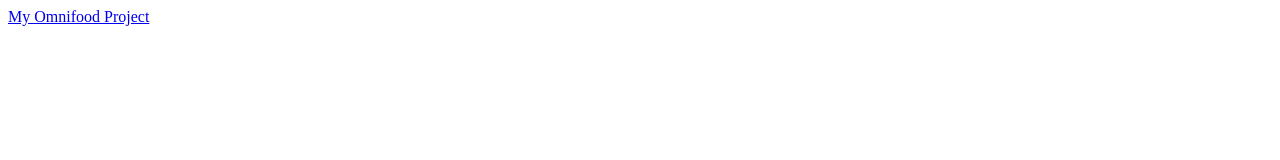
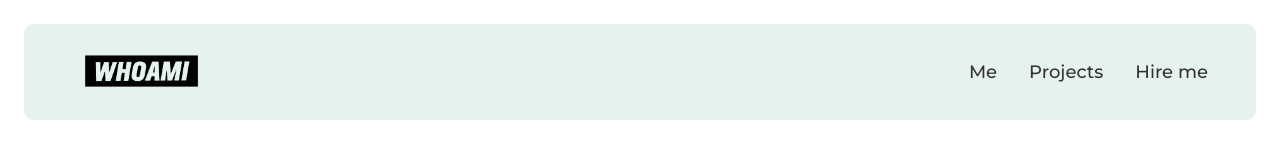
Before and after one commit to orhunaka/my_portfolio, a plain HTML site: page index.html in a window 1280 px wide. Drawn offline with nearby package versions, Linux system fonts and the light colour scheme; some packages are replaced by stand-ins of ours; a script that the page names is missing.

Commit message:
header style done

```diff
--- /dev/null
+++ b/css/general.css
@@ -0,0 +1,70 @@
+/*
+
+--- 01 Typography System
+  - FONT SIZE SYSTEM (px)
+  10 / 12 / 14 / 16 / 18 / 20 / 24 / 30 / 36 / 44 / 52 / 62 / 74 / 86 / 98
+
+
+  - Font weights:
+    - Default: 400
+    - Medium: 500
+    - Semi-bold: 600
+    - Bold: 700
+
+  - Line heights:
+    - Default: 1
+    - Small: 1.05
+    - Medium: 1.2
+    - Large: 1.8
+    - Paragraph: 1.6
+
+  - Letter Spacing
+    - 0.5px
+    - 0.75px
+
+
+--- 02 Colors
+
+  - Primary: #087f5b
+
+  - Tints: #e6f2ef
+
+  - Shades: #066649
+
+  - Accents:
+
+  - Greys: #555
+
+--- 05 Shadows
+  - box-shadow: 0 2.4rem 4.8rem rgba(0, 0, 0, 0.075);
+
+--- 06 Border-radius
+  - Default: 9px
+  - Medium: 11px
+
+
+--- 07 Whitespace
+  - SPACING SYSTEM (px)
+  2 / 4 / 8 / 12 / 16 / 24 / 32 / 48 / 64 / 80 / 96 / 128
+
+*/
+
+* {
+  padding: 0;
+  margin: 0;
+  box-sizing: border-box;
+}
+
+html {
+  font-size: 62.5%;
+  /* overflow-x: hidden; */
+}
+
+body {
+  font-family: "Montserrat", sans-serif;
+  line-height: 1;
+  font-weight: 400;
+  color: #555;
+
+  /* overflow-x: hidden; */
+}
--- /dev/null
+++ b/css/style.css
@@ -0,0 +1,50 @@
+/* ******************************** */
+/* HEADER */
+/* ******************************** */
+
+.section-header {
+  padding: 2.4rem 2.4rem;
+}
+
+.header {
+  display: flex;
+  justify-content: space-between;
+  align-items: center;
+  background-color: #e6f2ef;
+
+  height: 9.6rem;
+  padding: 0 4.8rem;
+
+  border-radius: 11px;
+  /* position: relative; */
+}
+
+.logo {
+  height: 9.8rem;
+}
+
+/* ******************************** */
+/* NAVIGATION */
+/* ******************************** */
+
+.main-nav-list {
+  list-style: none;
+  display: flex;
+  align-items: center;
+  gap: 3.2rem;
+}
+
+.main-nav-link:link,
+.main-nav-link:visited {
+  display: inline-block;
+  text-decoration: none;
+  color: #333;
+  font-size: 1.8rem;
+  font-weight: 500;
+  transition: all 0.3s;
+}
+
+.main-nav-link:hover,
+.main-nav-link:active {
+  color: #066649;
+}
--- a/index.html
+++ b/index.html
@@ -2,12 +2,56 @@
 <html lang="en">
   <head>
     <meta charset="UTF-8" />
+    <meta http-equiv="X-UA-Compatible" content="IE=edge" />
+    <meta name="description" content="Who am I? Here is what I know." />
     <meta name="viewport" content="width=device-width, initial-scale=1.0" />
+
+    <!-- Icons will be added -->
+
+    <link rel="preconnect" href="https://fonts.googleapis.com" />
+    <link rel="preconnect" href="https://fonts.gstatic.com" crossorigin />
+    <link
+      href="https://fonts.googleapis.com/css2?family=Montserrat:wght@400;500;600;700&display=swap"
+      rel="stylesheet"
+    />
+
+    <!-- Stylesheets -->
+    <link rel="stylesheet" href="css/general.css" />
+    <link rel="stylesheet" href="css/style.css" />
+
+    <!-- Scripts -->
+    <script
+      type="module"
+      src="https://unpkg.com/ionicons@7.1.0/dist/ionicons/ionicons.esm.js"
+    ></script>
+    <script
+      nomodule
+      src="https://unpkg.com/ionicons@7.1.0/dist/ionicons/ionicons.js"
+    ></script>
+    <script
+      defer
+      src="https://unpkg.com/smoothscroll-polyfill@0.4.4/dist/smoothscroll.min.js"
+    ></script>
+
     <title>My Portfolio</title>
   </head>
   <body>
-    <a href="https://omnifood-orhun.netlify.app/" target="_blank">
+    <header class="section-header">
+      <div class="header">
+        <a href="#">
+          <img class="logo" src="img/logo.png" alt="My Portfolio Logo" />
+          <nav class="main-nav">
+            <ul class="main-nav-list">
+              <li><a class="main-nav-link" href="#whoami">Me</a></li>
+              <li><a class="main-nav-link" href="#projects">Projects</a></li>
+              <li><a class="main-nav-link" href="#hireme">Hire me</a></li>
+            </ul>
+          </nav>
+        </div>
+    </header>
+
+    <!-- <a href="https://omnifood-orhun.netlify.app/" target="_blank">
       My Omnifood Project</a
-    >
+    > -->
   </body>
 </html>
```
Also changed, not shown: img/logo.png (added).
